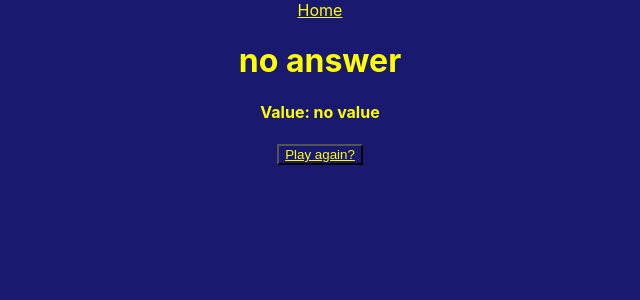
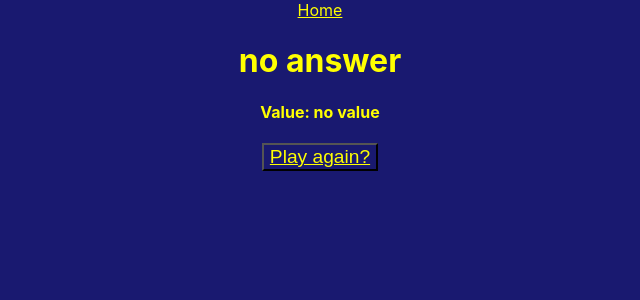
Before and after one commit to Aveiro746/PS_Mod2_React_Jeopardy, a React (Create React App) app: page /score in a window 1280 px wide. Shown: the top 300 px of the page, without its empty margins (320-960 px from the left). Built offline with nearby package versions, Linux system fonts and the light colour scheme; no server answers.

Commit message:
minimal css

```diff
--- a/src/App.css
+++ b/src/App.css
@@ -8,9 +8,13 @@
 
 }
 
-#startBtn {
+#Btn {
   font-size: larger;
 
+}
+
+#Btn:hover{
+  background-color:maroon ;
 }
 .App-logo {
   height: 40vmin;
--- a/src/components/Home.js
+++ b/src/components/Home.js
@@ -7,8 +7,7 @@ const Home = (props) => {
     return (
         <div>
             <h1>Welcome to Jeopardy! </h1>
-            <p>{props.jeopardy ? props.jeopardy.category.title: "loading"}</p>
-            <button id= "startBtn"> <Link to = "/question">Start!</Link></button>
+            <button id= "Btn"> <Link to = "/question">Start!</Link></button>
 
         </div>
     )
--- a/src/components/Question.js
+++ b/src/components/Question.js
@@ -7,12 +7,14 @@ const Question = (props) => {
     }
     return(
         <div>
-            <h1>Question:</h1>
+            <h1>Category:</h1>
+            <p>{props.jeopardy ? props.jeopardy.category.title: "loading"}</p>
+            <h2>Question:</h2>
             {props.jeopardy ? props.jeopardy.question: "Loading" }
             <div>
-                <button id= "nextBtn"> <Link to = "/score">Answer!</Link></button>
+                <button id= "Btn"> <Link to = "/score">Answer!</Link></button>
                     <div>
-                        <button onClick={refreshPage}> Click for new question!</button>
+                        <button id= "Btn"onClick={refreshPage}> Click for new question!</button>
                     </div>
             </div>
         </div>
--- a/src/components/Score.js
+++ b/src/components/Score.js
@@ -12,7 +12,7 @@ const Score = (props) => {
 
             <h4>Value: {props.jeopardy ? props.jeopardy.value : "no value"}</h4>
 
-            <button ><Link to ="/question">Play again?</Link></button>
+            <button id = "Btn" ><Link to ="/question">Play again?</Link></button>
 
 
         </div>
```
